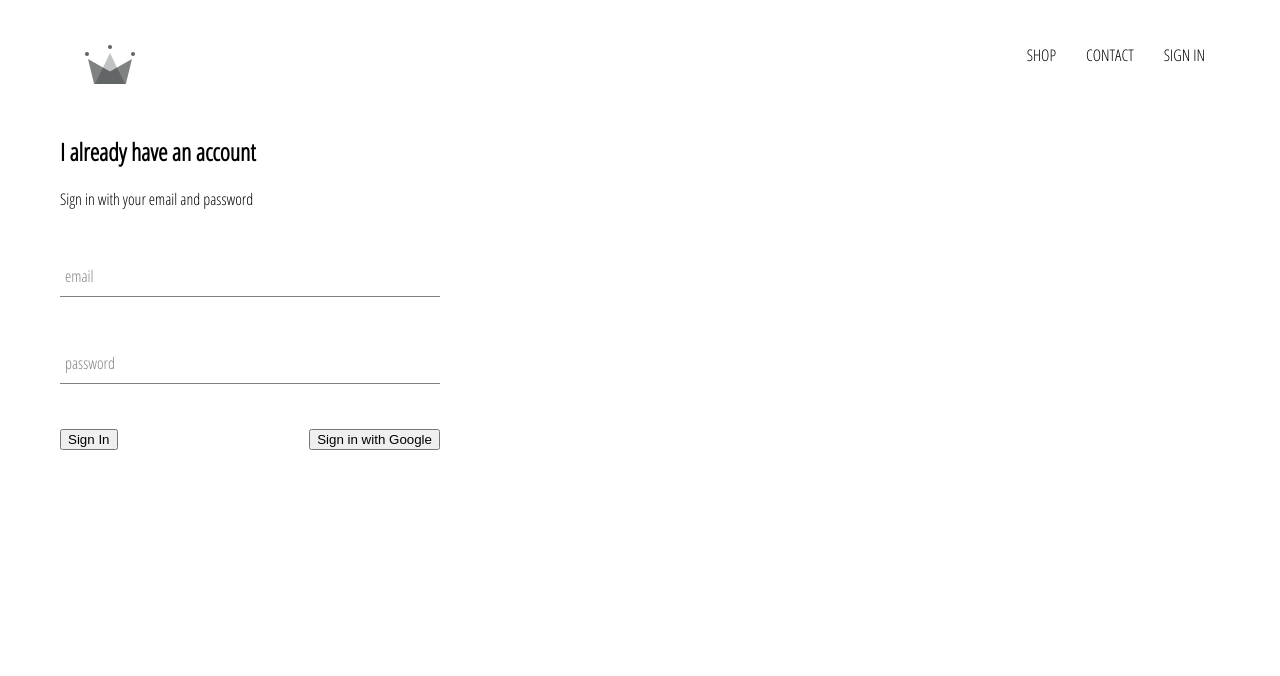
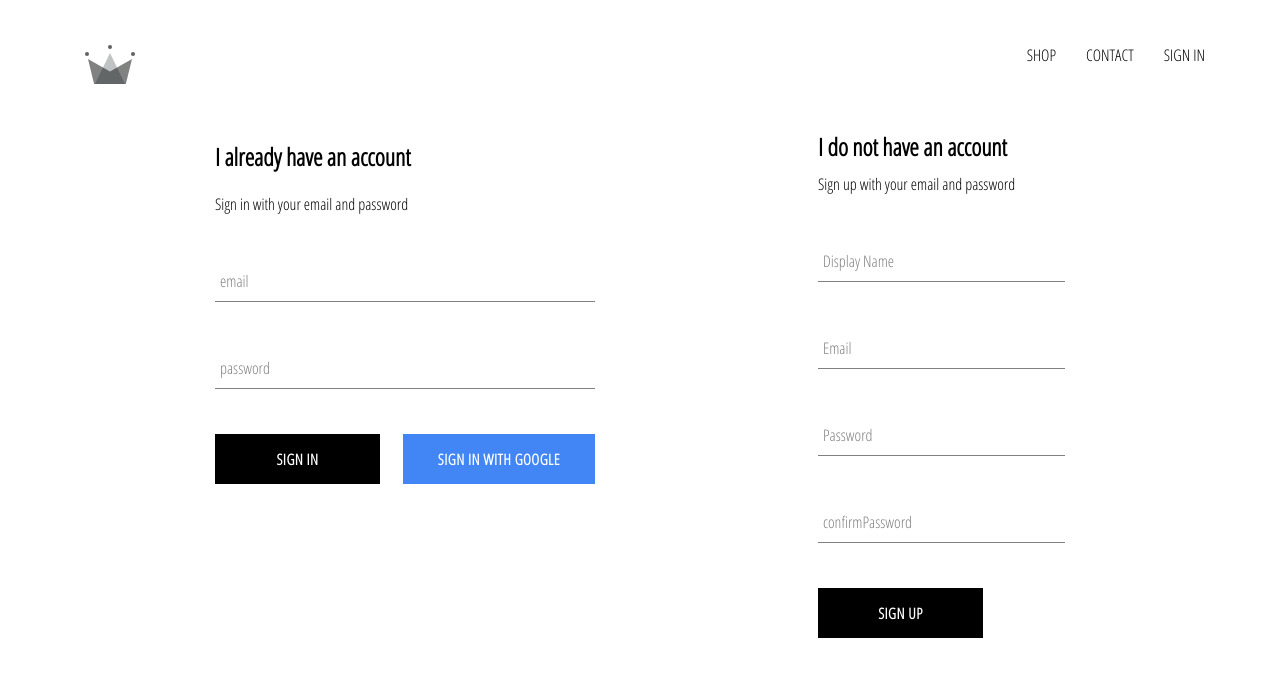
Before and after one commit to VilciuRazvan/eCommerceProject, a React (Create React App) app: page /signin in a window 1280 px wide. Shown: the top 676 px of the page. Built offline with nearby package versions, Linux system fonts and the light colour scheme; no server answers.

Commit message:
finish sign up and sign in page, connect to firebase

```diff
--- a/src/App.js
+++ b/src/App.js
@@ -5,8 +5,8 @@
 import HomePage from "./pages/homepage/homepage.component";
 import ShopPage from "./pages/shop/shop.component";
 import Header from "./components/header/header.component";
-import SignInAndSignUpPage from "./pages/sign-in-up/sign-in-up.component";
-import { auth } from "./firebase/firebase.utils";
+import SignInAndSignUpPage from "./pages/sign-in-and-sign-up/sign-in-and-sign-up.component";
+import { auth , createUserProfileDocument } from "./firebase/firebase.utils";
 
 class App extends React.Component {
 
@@ -15,15 +15,30 @@
 
     this.state = {
       currentUser: null
-    }
+    };
   }
 
-  unsubscribeFromAuth = null
+  unsubscribeFromAuth = null;
 
   componentDidMount(){
-    this.unsubscribeFromAuth = auth.onAuthStateChanged(user => {
-      this.setState({currentUser: user});
-    })
+    this.unsubscribeFromAuth = auth.onAuthStateChanged(async userAuth => {
+      if(userAuth){
+        const userRef = await createUserProfileDocument(userAuth);
+
+        userRef.onSnapshot(snapShot => {
+          this.setState({
+            currentUser: {
+              id: snapShot.id,
+              ...snapShot.data()
+            }
+          })
+        });
+      }
+      else {
+        this.setState({currentUser: userAuth});
+      }
+    });
+
   }
 
   componentWillUnmount(){
--- a/src/components/custom-button/custom-button.component.jsx
+++ b/src/components/custom-button/custom-button.component.jsx
@@ -4,7 +4,7 @@
 
 const CustomButton = ({children, isGoogleSignIn, ...otherProps}) => (
     <button
-        className={`${isGoogleSignIn ? "google-sign-in" : ""} "custom-button"`}
+        className={`${isGoogleSignIn ? "google-sign-in" : ""} custom-button`}
         {...otherProps}>
         {children}
     </button>
--- a/src/components/custom-button/custom-button.styles.scss
+++ b/src/components/custom-button/custom-button.styles.scss
@@ -20,11 +20,11 @@
     border: 1px solid black;
   }
 
-    &.google-sing-in{
+  &.google-sign-in {
     background-color: #4285f4;
     color: white;
 
-      &:hover{
+    &:hover {
       background-color: #357ae8;
       border: none;
     }
--- a/src/components/sign-in/sign-in.component.jsx
+++ b/src/components/sign-in/sign-in.component.jsx
@@ -1,72 +1,67 @@
-import React from "react";
+import React from 'react';
 
-import FormInput from "../form-input/form-input.component";
-import CustomButton from "../../components/custom-button/custom-button.component";
+import FormInput from '../form-input/form-input.component';
+import CustomButton from '../custom-button/custom-button.component';
 
-import { signInWithGoogle } from "../../firebase/firebase.utils";
+import { signInWithGoogle } from '../../firebase/firebase.utils';
 
-import "./sign-in.styles.scss";
-
-
+import './sign-in.styles.scss';
 
 class SignIn extends React.Component {
   constructor(props) {
     super(props);
 
     this.state = {
-            email: "",
-            password: ""
-        }
+      email: '',
+      password: ''
+    };
   }
 
   handleSubmit = event => {
     event.preventDefault();
 
-        this.setState({ email: "", password: "" })
-    }
+    this.setState({ email: '', password: '' });
+  };
 
   handleChange = event => {
-        const { value, name } = event.target
+    const { value, name } = event.target;
 
-        this.setState({ [name]: value })
-    }
+    this.setState({ [name]: value });
+  };
 
   render() {
     return (
-            <div className="sign-in">
+      <div className='sign-in'>
         <h2>I already have an account</h2>
         <span>Sign in with your email and password</span>
 
         <form onSubmit={this.handleSubmit}>
           <FormInput
-                        name="email"
-                        type="email"
+            name='email'
+            type='email'
+            handleChange={this.handleChange}
             value={this.state.email}
-                        handleChange={this.handleChange}
-                        label="email"
+            label='email'
             required
           />
-
           <FormInput
-                        name="password"
-                        type="password"
+            name='password'
+            type='password'
             value={this.state.password}
             handleChange={this.handleChange}
-                        label="password"
+            label='password'
             required
           />
-
-                    <div className="buttons">
-                        <CustomButton type="submit">Sign In</CustomButton>
+          <div className='buttons'>
+            <CustomButton type='submit'> Sign in </CustomButton>
             <CustomButton onClick={signInWithGoogle} isGoogleSignIn>
               Sign in with Google
             </CustomButton>
           </div>
-
         </form>
       </div>
-
-        )
+    );
   }
 }
+
 export default SignIn;
--- /dev/null
+++ b/src/components/sign-up/sign-up.component.jsx
@@ -0,0 +1,100 @@
+import React from "react";
+
+import FormInput from "../form-input/form-input.component";
+import CustomButton from "../custom-button/custom-button.component";
+import { auth, createUserProfileDocument } from "../../firebase/firebase.utils";
+
+import "./sign-up.styles.scss"
+
+class SignUp extends React.Component {
+    constructor() {
+        super();
+
+
+        this.state = {
+            displayName: "",
+            email: "",
+            password: "",
+            confirmPassword: ""
+        }
+    }
+
+    handleSubmit = async event => {
+        event.preventDefault();
+
+        const { displayName, email, password, confirmPassword } = this.state;
+
+        if (password !== confirmPassword) {
+            alert("Passwords don't match");
+            return;
+        }
+        try {
+            const { user } = await auth.createUserWithEmailAndPassword(email, password);
+
+            await createUserProfileDocument(user, { displayName });
+
+            this.setState({
+                displayName: "",
+                email: "",
+                password: "",
+                confirmPassword: ""
+            })
+
+        } catch (error) {
+            alert(error.message);
+        }
+    };
+
+    handleChange = event => {
+        const { name, value } = event.target;
+
+        this.setState({[name]: value})
+    }
+
+    render() {
+        const { displayName, email, password, confirmPassword } = this.state
+        return (
+            <div className="sign-up">
+                <h2 className="title">I do not have an account</h2>
+                <span>Sign up with your email and password</span>
+                <form className="sign-up-form" onSubmit={this.handleSubmit}>
+                    <FormInput
+                        type="text"
+                        name="displayName"
+                        value={displayName}
+                        onChange={this.handleChange}
+                        label="Display Name"
+                        required
+                    />
+                    <FormInput
+                        type="email"
+                        name="email"
+                        value={email}
+                        onChange={this.handleChange}
+                        label="Email"
+                        required
+                    />
+                    <FormInput
+                        type="password"
+                        name="password"
+                        value={password}
+                        onChange={this.handleChange}
+                        label="Password"
+                        required
+                    />
+                    <FormInput
+                        type="password"
+                        name="confirmPassword"
+                        value={confirmPassword}
+                        onChange={this.handleChange}
+                        label="confirmPassword"
+                        required
+                    />
+                    <CustomButton type="submit" >SIGN UP</CustomButton>
+                </form>
+            </div>
+        )
+    }
+}
+
+export default SignUp
--- /dev/null
+++ b/src/components/sign-up/sign-up.styles.scss
@@ -0,0 +1,9 @@
+.sign-up{
+    display: flex;
+    flex-direction: column;
+    widows: 380px;
+
+    .title{
+        margin: 10px 0;
+    }
+}
--- a/src/firebase/firebase.utils.js
+++ b/src/firebase/firebase.utils.js
@@ -13,6 +13,31 @@
     measurementId: "G-P97P89643L"
   }
 
+  export const createUserProfileDocument = async (userAuth, additionalData) => {
+    if(!userAuth) return;
+
+    const userRef = firestore.doc(`users/${userAuth.uid}`);
+
+    const snapShot = await userRef.get();
+
+    if(!snapShot.exists){
+      const { displayName, email } = userAuth;
+      const createdAt = new Date();
+
+      try{
+        await userRef.set({
+          displayName,
+          email,
+          createdAt,
+          ...additionalData
+        })
+      } catch(error){
+        console.log("error creating user", error.message);
+      }
+    }
+    return userRef;
+  };
+
   firebase.initializeApp(config);
 
   export const auth = firebase.auth();
--- a/src/pages/sign-in-up/sign-in-up.component.jsx
+++ b/src/pages/sign-in-and-sign-up/sign-in-and-sign-up.component.jsx
@@ -1,11 +1,14 @@
 import React from "react";
 
 import SignIn from "../../components/sign-in/sign-in.component";
-import "./sign-in-up.styles.scss";
+import SignUP from "../../components/sign-up/sign-up.component";
+
+import "./sign-in-and-sign-up.styles.scss";
 
 const SignInAndSignUpPage = () => (
     <div className="sign-in-and-sign-up">
         <SignIn/>
+        <SignUP/>
     </div>
 );
 
--- /dev/null
+++ b/src/pages/sign-in-and-sign-up/sign-in-and-sign-up.styles.scss
@@ -0,0 +1,7 @@
+
+.sign-in-and-sign-up {
+    width: 850px;
+    display: flex;
+    justify-content: space-between;
+    margin: 30px auto;
+  }
```
Also changed, not shown: src/components/sign-in/sign-in.styles.scss (+4 -4 lines), src/pages/sign-in-up/sign-in-up.styles.scss (deleted). Lines whose indentation alone changed are shown as unchanged.
